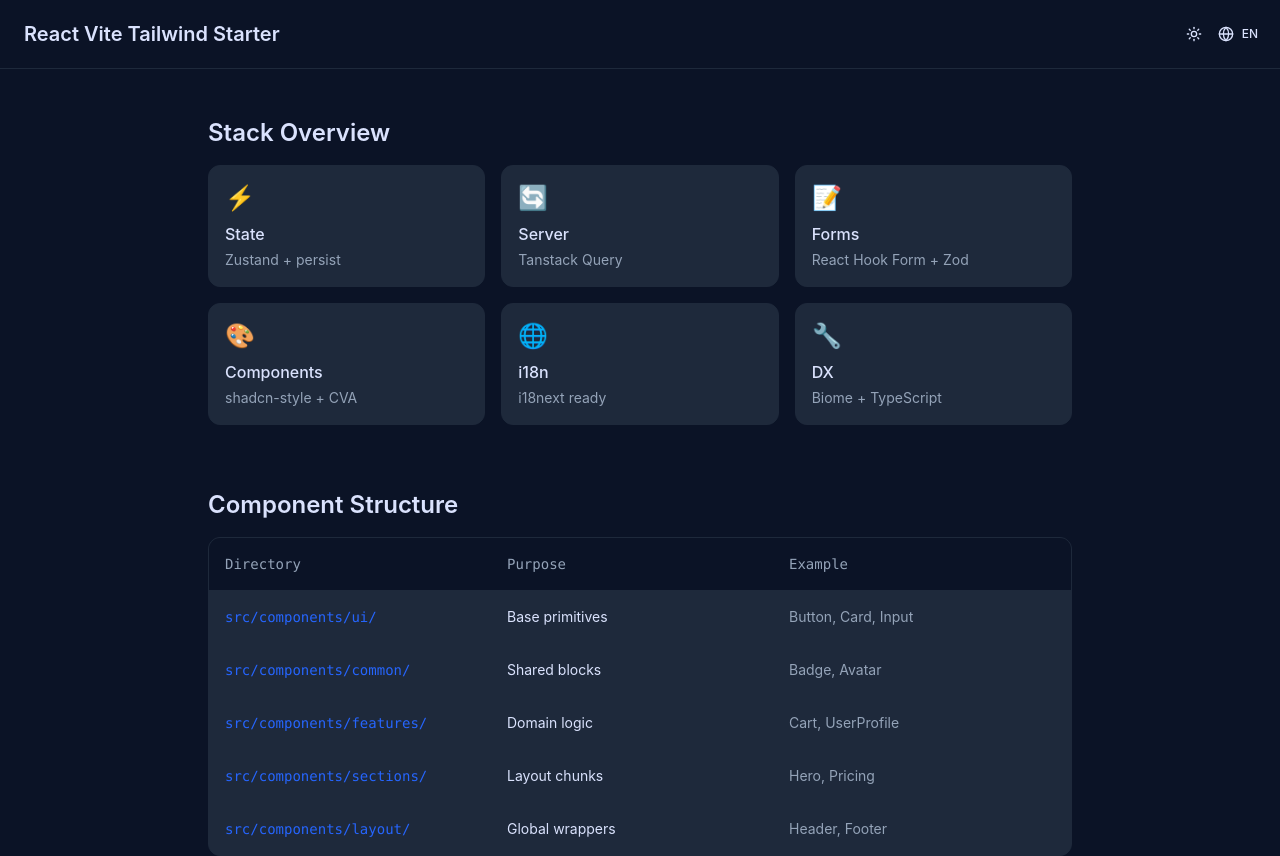
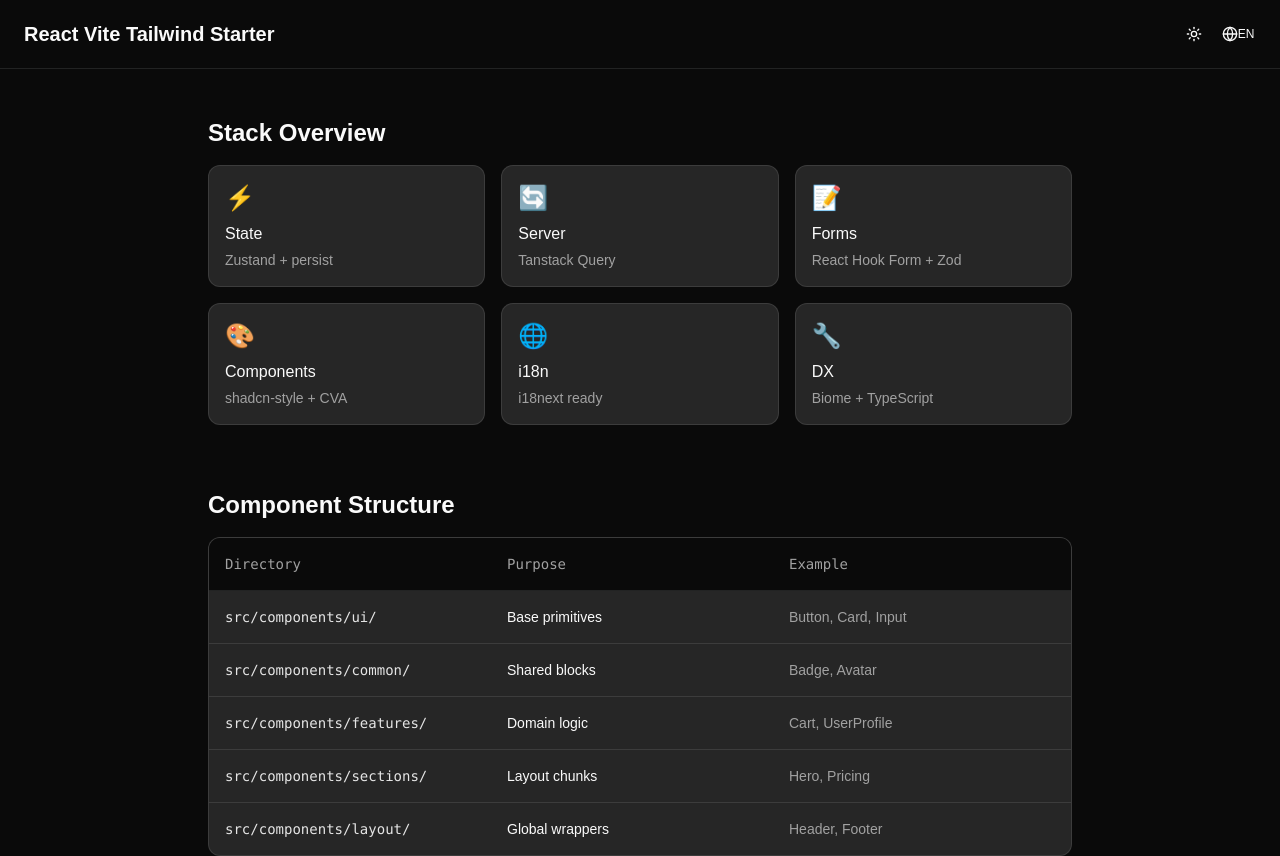
Before and after one commit to jhosep98/react-vite-tailwind-starter, a React (Vite) app: page / in a window 1280 px wide. Shown: the top 856 px of the page. Built offline with nearby package versions, Linux system fonts and the light colour scheme; no server answers.

Commit message:
styles: reinstall shadcn theme with new features

```diff
--- a/package.json
+++ b/package.json
@@ -18,7 +18,10 @@
     "prepare": "lefthook install"
   },
   "dependencies": {
+    "@fontsource-variable/figtree": "5.2.10",
     "@hookform/resolvers": "5.2.1",
+    "@hugeicons/core-free-icons": "4.1.1",
+    "@hugeicons/react": "1.1.6",
     "@radix-ui/react-label": "2.1.7",
     "@radix-ui/react-slot": "1.2.3",
     "@tailwindcss/vite": "4.1.11",
@@ -33,11 +36,13 @@
     "ldrs": "1.1.7",
     "lucide-react": "0.536.0",
     "next-themes": "0.4.6",
+    "radix-ui": "1.4.3",
     "react": "19.1.0",
     "react-dom": "19.1.0",
     "react-hook-form": "7.61.1",
     "react-i18next": "15.6.1",
     "react-router-dom": "6.30.1",
+    "shadcn": "4.5.0",
     "sonner": "2.0.6",
     "tailwind-merge": "3.3.1",
     "tailwindcss": "4.1.11",
--- a/src/components/ui/button.tsx
+++ b/src/components/ui/button.tsx
@@ -1,30 +1,35 @@
-import { Slot } from '@radix-ui/react-slot'
 import { cva, type VariantProps } from 'class-variance-authority'
+import { Slot } from 'radix-ui'
 import type * as React from 'react'
+
 import { cn } from '@/lib/utils'
 
 const buttonVariants = cva(
-  "inline-flex items-center justify-center gap-2 whitespace-nowrap rounded-md text-sm font-medium transition-all disabled:pointer-events-none disabled:opacity-50 [&_svg]:pointer-events-none [&_svg:not([class*='size-'])]:size-4 shrink-0 [&_svg]:shrink-0 outline-none focus-visible:border-ring focus-visible:ring-ring/50 focus-visible:ring-[3px] aria-invalid:ring-destructive/20 dark:aria-invalid:ring-destructive/40 aria-invalid:border-destructive",
+  "group/button inline-flex shrink-0 items-center justify-center rounded-4xl border border-transparent bg-clip-padding text-sm font-medium whitespace-nowrap transition-all outline-none select-none focus-visible:border-ring focus-visible:ring-[3px] focus-visible:ring-ring/50 active:not-aria-[haspopup]:translate-y-px disabled:pointer-events-none disabled:opacity-50 aria-invalid:border-destructive aria-invalid:ring-[3px] aria-invalid:ring-destructive/20 dark:aria-invalid:border-destructive/50 dark:aria-invalid:ring-destructive/40 [&_svg]:pointer-events-none [&_svg]:shrink-0 [&_svg:not([class*='size-'])]:size-4",
   {
     variants: {
       variant: {
-        default:
-          'bg-primary text-primary-foreground shadow-xs hover:bg-primary/90',
+        default: 'bg-primary text-primary-foreground hover:bg-primary/80',
+        outline:
+          'border-border bg-input/30 hover:bg-input/50 hover:text-foreground aria-expanded:bg-muted aria-expanded:text-foreground',
+        secondary:
+          'bg-secondary text-secondary-foreground hover:bg-secondary/80 aria-expanded:bg-secondary aria-expanded:text-secondary-foreground',
+        ghost:
+          'hover:bg-muted hover:text-foreground aria-expanded:bg-muted aria-expanded:text-foreground dark:hover:bg-muted/50',
         destructive:
-          'bg-destructive text-white shadow-xs hover:bg-destructive/90 focus-visible:ring-destructive/20 dark:focus-visible:ring-destructive/40 dark:bg-destructive/60',
-        outline:
-          'border bg-background shadow-xs hover:bg-accent hover:text-accent-foreground dark:bg-input/30 dark:border-input dark:hover:bg-input/50',
-        secondary:
-          'bg-secondary text-secondary-foreground shadow-xs hover:bg-secondary/80',
-        ghost:
-          'hover:bg-accent hover:text-accent-foreground dark:hover:bg-accent/50',
+          'bg-destructive/10 text-destructive hover:bg-destructive/20 focus-visible:border-destructive/40 focus-visible:ring-destructive/20 dark:bg-destructive/20 dark:hover:bg-destructive/30 dark:focus-visible:ring-destructive/40',
         link: 'text-primary underline-offset-4 hover:underline',
       },
       size: {
-        default: 'h-9 px-4 py-2 has-[>svg]:px-3',
-        sm: 'h-8 rounded-md gap-1.5 px-3 has-[>svg]:px-2.5',
-        lg: 'h-10 rounded-md px-6 has-[>svg]:px-4',
+        default:
+          'h-9 gap-1.5 px-3 has-data-[icon=inline-end]:pr-2.5 has-data-[icon=inline-start]:pl-2.5',
+        xs: "h-6 gap-1 px-2.5 text-xs has-data-[icon=inline-end]:pr-2 has-data-[icon=inline-start]:pl-2 [&_svg:not([class*='size-'])]:size-3",
+        sm: 'h-8 gap-1 px-3 has-data-[icon=inline-end]:pr-2 has-data-[icon=inline-start]:pl-2',
+        lg: 'h-10 gap-1.5 px-4 has-data-[icon=inline-end]:pr-3 has-data-[icon=inline-start]:pl-3',
         icon: 'size-9',
+        'icon-xs': "size-6 [&_svg:not([class*='size-'])]:size-3",
+        'icon-sm': 'size-8',
+        'icon-lg': 'size-10',
       },
     },
     defaultVariants: {
@@ -36,19 +41,21 @@
 
 function Button({
   className,
-  variant,
-  size,
+  variant = 'default',
+  size = 'default',
   asChild = false,
   ...props
 }: React.ComponentProps<'button'> &
   VariantProps<typeof buttonVariants> & {
     asChild?: boolean
   }) {
-  const Comp = asChild ? Slot : 'button'
+  const Comp = asChild ? Slot.Root : 'button'
 
   return (
     <Comp
       data-slot="button"
+      data-variant={variant}
+      data-size={size}
       className={cn(buttonVariants({ variant, size, className }))}
       {...props}
     />
--- a/src/components/ui/label.tsx
+++ b/src/components/ui/label.tsx
@@ -1,5 +1,6 @@
-import * as LabelPrimitive from '@radix-ui/react-label'
+import { Label as LabelPrimitive } from 'radix-ui'
 import type * as React from 'react'
+
 import { cn } from '@/lib/utils'
 
 function Label({
--- a/src/components/ui/sonner.tsx
+++ b/src/components/ui/sonner.tsx
@@ -1,5 +1,14 @@
+'use client'
+
+import {
+  Alert02Icon,
+  CheckmarkCircle02Icon,
+  InformationCircleIcon,
+  Loading03Icon,
+  MultiplicationSignCircleIcon,
+} from '@hugeicons/core-free-icons'
+import { HugeiconsIcon } from '@hugeicons/react'
 import { useTheme } from 'next-themes'
-import type * as React from 'react'
 import { Toaster as Sonner, type ToasterProps } from 'sonner'
 
 const Toaster = ({ ...props }: ToasterProps) => {
@@ -9,13 +18,56 @@
     <Sonner
       theme={theme as ToasterProps['theme']}
       className="toaster group"
+      icons={{
+        success: (
+          <HugeiconsIcon
+            icon={CheckmarkCircle02Icon}
+            strokeWidth={2}
+            className="size-4"
+          />
+        ),
+        info: (
+          <HugeiconsIcon
+            icon={InformationCircleIcon}
+            strokeWidth={2}
+            className="size-4"
+          />
+        ),
+        warning: (
+          <HugeiconsIcon
+            icon={Alert02Icon}
+            strokeWidth={2}
+            className="size-4"
+          />
+        ),
+        error: (
+          <HugeiconsIcon
+            icon={MultiplicationSignCircleIcon}
+            strokeWidth={2}
+            className="size-4"
+          />
+        ),
+        loading: (
+          <HugeiconsIcon
+            icon={Loading03Icon}
+            strokeWidth={2}
+            className="size-4 animate-spin"
+          />
+        ),
+      }}
       style={
         {
           '--normal-bg': 'var(--popover)',
           '--normal-text': 'var(--popover-foreground)',
           '--normal-border': 'var(--border)',
+          '--border-radius': 'var(--radius)',
         } as React.CSSProperties
       }
+      toastOptions={{
+        classNames: {
+          toast: 'cn-toast',
+        },
+      }}
       {...props}
     />
   )
--- a/src/styles/index.css
+++ b/src/styles/index.css
@@ -1,5 +1,7 @@
 @import "tailwindcss";
 @import "tw-animate-css";
+@import "shadcn/tailwind.css";
+@import "@fontsource-variable/figtree";
 
 @custom-variant dark (&:is(.dark *));
 
@@ -32,56 +34,99 @@
   --color-ring: var(--ring);
   --color-success: var(--success);
   --color-warning: var(--warning);
+  --font-heading: var(--font-sans);
+  --font-sans: "Figtree Variable", sans-serif;
+  --color-sidebar-ring: var(--sidebar-ring);
+  --color-sidebar-border: var(--sidebar-border);
+  --color-sidebar-accent-foreground: var(--sidebar-accent-foreground);
+  --color-sidebar-accent: var(--sidebar-accent);
+  --color-sidebar-primary-foreground: var(--sidebar-primary-foreground);
+  --color-sidebar-primary: var(--sidebar-primary);
+  --color-sidebar-foreground: var(--sidebar-foreground);
+  --color-sidebar: var(--sidebar);
+  --color-chart-5: var(--chart-5);
+  --color-chart-4: var(--chart-4);
+  --color-chart-3: var(--chart-3);
+  --color-chart-2: var(--chart-2);
+  --color-chart-1: var(--chart-1);
+  --radius-3xl: calc(var(--radius) * 2.2);
+  --radius-4xl: calc(var(--radius) * 2.6);
 }
 
 :root {
-  --radius: 8px;
+  --radius: 0.625rem;
 
-  --background: #ffffff;
-  --foreground: #09090b;
-  --card: #ffffff;
-  --card-foreground: #09090b;
-  --popover: #ffffff;
-  --popover-foreground: #09090b;
-  --primary: #2665fd;
-  --primary-foreground: #ffffff;
-  --secondary: #475569;
-  --secondary-foreground: #ffffff;
-  --muted: #f4f4f5;
-  --muted-foreground: #71717a;
-  --accent: #f4f4f5;
-  --accent-foreground: #09090b;
-  --destructive: #dc2626;
+  --background: oklch(1 0 0);
+  --foreground: oklch(0.145 0 0);
+  --card: oklch(1 0 0);
+  --card-foreground: oklch(0.145 0 0);
+  --popover: oklch(1 0 0);
+  --popover-foreground: oklch(0.145 0 0);
+  --primary: oklch(0.205 0 0);
+  --primary-foreground: oklch(0.985 0 0);
+  --secondary: oklch(0.97 0 0);
+  --secondary-foreground: oklch(0.205 0 0);
+  --muted: oklch(0.97 0 0);
+  --muted-foreground: oklch(0.556 0 0);
+  --accent: oklch(0.97 0 0);
+  --accent-foreground: oklch(0.205 0 0);
+  --destructive: oklch(0.577 0.245 27.325);
   --destructive-foreground: #ffffff;
-  --border: #e4e4e7;
-  --input: #e4e4e7;
-  --ring: #2563eb;
+  --border: oklch(0.922 0 0);
+  --input: oklch(0.922 0 0);
+  --ring: oklch(0.708 0 0);
   --success: #16a34a;
   --warning: #ca8a04;
+  --chart-1: oklch(0.87 0 0);
+  --chart-2: oklch(0.556 0 0);
+  --chart-3: oklch(0.439 0 0);
+  --chart-4: oklch(0.371 0 0);
+  --chart-5: oklch(0.269 0 0);
+  --sidebar: oklch(0.985 0 0);
+  --sidebar-foreground: oklch(0.145 0 0);
+  --sidebar-primary: oklch(0.205 0 0);
+  --sidebar-primary-foreground: oklch(0.985 0 0);
+  --sidebar-accent: oklch(0.97 0 0);
+  --sidebar-accent-foreground: oklch(0.205 0 0);
+  --sidebar-border: oklch(0.922 0 0);
+  --sidebar-ring: oklch(0.708 0 0);
 }
 
 .dark {
-  --background: #0b1326;
-  --foreground: #dae2fd;
-  --card: #0b1326;
-  --card-foreground: #dae2fd;
-  --popover: #0b1326;
-  --popover-foreground: #dae2fd;
-  --primary: #2665fd;
-  --primary-foreground: #ffffff;
-  --secondary: #475569;
-  --secondary-foreground: #ffffff;
-  --muted: #1e293b;
-  --muted-foreground: #94a3b8;
-  --accent: #1e293b;
-  --accent-foreground: #dae2fd;
-  --destructive: #ffb4ab;
+  --background: oklch(0.145 0 0);
+  --foreground: oklch(0.985 0 0);
+  --card: oklch(0.205 0 0);
+  --card-foreground: oklch(0.985 0 0);
+  --popover: oklch(0.205 0 0);
+  --popover-foreground: oklch(0.985 0 0);
+  --primary: oklch(0.922 0 0);
+  --primary-foreground: oklch(0.205 0 0);
+  --secondary: oklch(0.269 0 0);
+  --secondary-foreground: oklch(0.985 0 0);
+  --muted: oklch(0.269 0 0);
+  --muted-foreground: oklch(0.708 0 0);
+  --accent: oklch(0.269 0 0);
+  --accent-foreground: oklch(0.985 0 0);
+  --destructive: oklch(0.704 0.191 22.216);
   --destructive-foreground: #0b1326;
-  --border: #1e293b;
-  --input: #1e293b;
-  --ring: #2665fd;
+  --border: oklch(1 0 0 / 10%);
+  --input: oklch(1 0 0 / 15%);
+  --ring: oklch(0.556 0 0);
   --success: #4ade80;
   --warning: #fbbf24;
+  --chart-1: oklch(0.87 0 0);
+  --chart-2: oklch(0.556 0 0);
+  --chart-3: oklch(0.439 0 0);
+  --chart-4: oklch(0.371 0 0);
+  --chart-5: oklch(0.269 0 0);
+  --sidebar: oklch(0.205 0 0);
+  --sidebar-foreground: oklch(0.985 0 0);
+  --sidebar-primary: oklch(0.488 0.243 264.376);
+  --sidebar-primary-foreground: oklch(0.985 0 0);
+  --sidebar-accent: oklch(0.269 0 0);
+  --sidebar-accent-foreground: oklch(0.985 0 0);
+  --sidebar-border: oklch(1 0 0 / 10%);
+  --sidebar-ring: oklch(0.556 0 0);
 }
 
 @layer base {
@@ -89,6 +134,7 @@
     scroll-behavior: smooth;
     /* Ensure anchor targets are not hidden under sticky headers */
     scroll-padding-top: 4rem;
+    @apply font-sans;
   }
 
   * {
@@ -110,4 +156,8 @@
   :focus-visible {
     @apply outline-2 outline-offset-2 outline-ring;
   }
+  button:not(:disabled),
+  [role="button"]:not(:disabled) {
+    cursor: pointer;
+  }
 }
```
Also changed, not shown: components.json, 2 other files (tests, documents, lock files or other folders).
